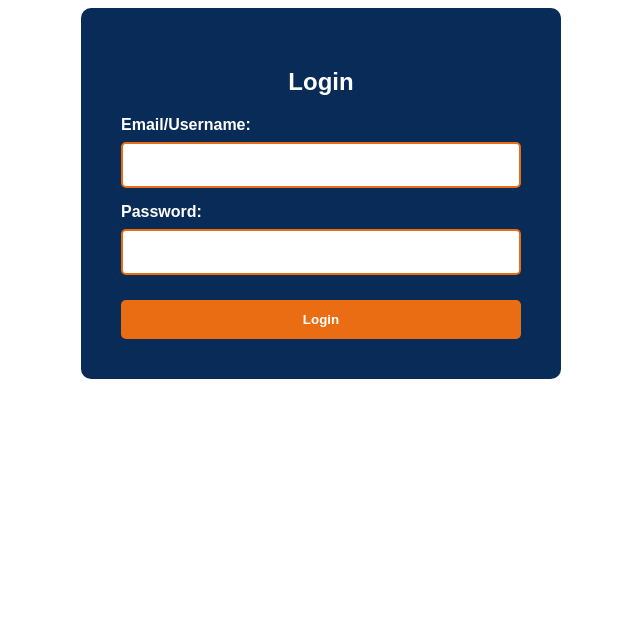
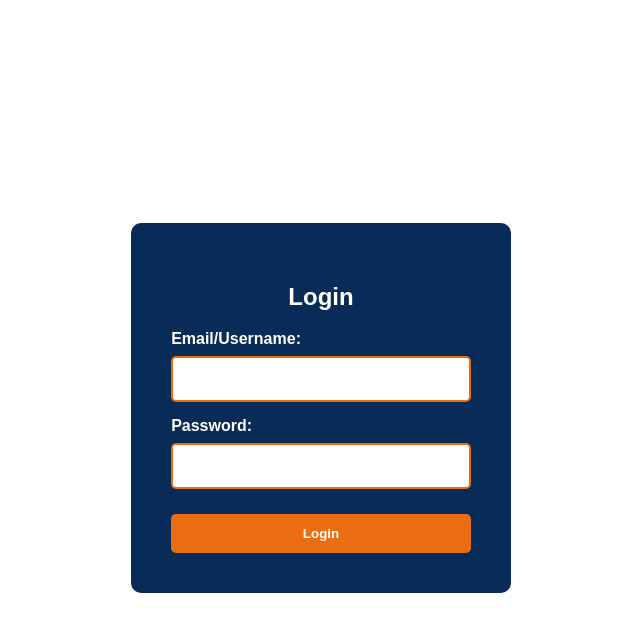
Before and after one commit to ShafiqSharifi/WebApp, a plain HTML site: page WebApp2/index.html in a window 1280 px wide. Shown: the whole page, without its empty margins (319-959 px from the left). Drawn offline with Linux system fonts and the light colour scheme.

Commit message:
Assignment 02 Completed

```diff
--- a/WebApp2/css/style.css
+++ b/WebApp2/css/style.css
@@ -1,9 +1,14 @@
+body {
+  display: flex;
+  justify-content: center;
+  align-items: center;
+  min-height: 100vh;
+}
+
 #login {
   background-color: #082b57;
   padding: 40px;
   margin: 0 auto;
-  display: flex;
-  flex-direction: column;
   border-radius: 10px;
   text-align: center;
   max-width: 400px;
@@ -39,8 +44,7 @@
   font-weight: bold;
   cursor: pointer;
   margin-top: 10px;
-  transition: background-color 0.3s;
-  box-sizing: border-box;
+  transition: background-color 0.2s;
 }
 
 #login button:hover {
```
